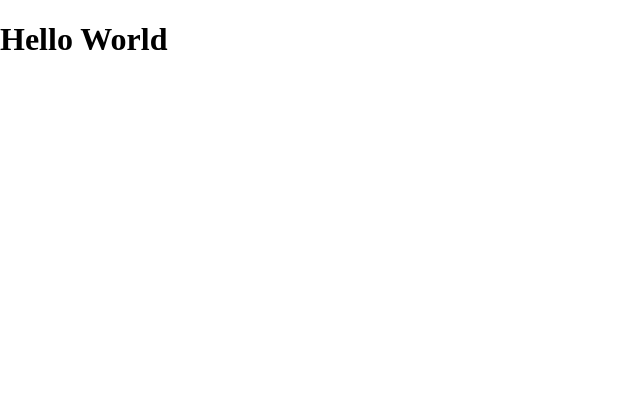
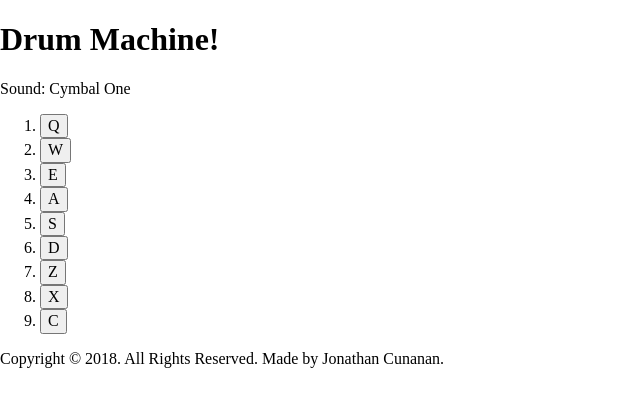
Before and after one commit to jcunanan05/drum-machine, a React (Create React App) app: page / in a window 1280 px wide. Shown: the top 406 px of the page, without its empty margins (0-640 px from the left). Built offline with nearby package versions, Linux system fonts and the light colour scheme.

Commit message:
Add Basic Semantic markup

```diff
--- a/src/components/App.js
+++ b/src/components/App.js
@@ -1,11 +1,25 @@
-import React, { Component } from 'react';
+import React, { Component, Fragment } from 'react';
+import Header from './Header';
+import Display from './Display';
+import Drumpads from './Drumpads';
+import Footer from './Footer';
 
 class App extends Component {
   render() {
     return (
-      <div className="App">
-        <h1>Hello World</h1>
-      </div>
+      <Fragment>
+        <main
+          id="drum-machine"
+          className="main">
+          <Header text="Drum Machine!" />
+
+          <Display soundName={'Cymbal One'} />
+
+          <Drumpads />
+        </main>
+
+        <Footer />
+      </Fragment>
     );
   }
 }
--- /dev/null
+++ b/src/components/Display.js
@@ -0,0 +1,14 @@
+import React from 'react';
+
+const Display = (props) => {
+
+  return (
+    <section
+      id="display"
+      className="display">
+      Sound: { props.soundName }
+    </section>
+  );
+}
+
+export default Display;
--- /dev/null
+++ b/src/components/Drumpad.js
@@ -0,0 +1,11 @@
+import React from 'react';
+
+const Drumpad = (props) => (
+  <li className="drumpad">
+    <button className="drumpad__button">
+      { props.button }
+    </button>
+  </li>
+);
+
+export default Drumpad;
--- /dev/null
+++ b/src/components/Drumpads.js
@@ -0,0 +1,21 @@
+import React from 'react';
+import Drumpad from './Drumpad';
+import drumpadList from '../drumpadList';
+
+const Drumpads = (props) => {
+
+  return (
+    <ol className="drumpads">
+      { drumpadList.map(drumpad => {
+        return (
+          <Drumpad
+            key={drumpad.key}
+            id={drumpad.key}
+            button={drumpad.key} />
+        );
+      }) }
+    </ol>
+  );
+};
+
+export default Drumpads;
--- /dev/null
+++ b/src/components/Footer.js
@@ -0,0 +1,9 @@
+import React from 'react';
+
+const Footer = () => (
+  <footer className="footer">
+    Copyright &copy; 2018. All Rights Reserved. Made by Jonathan Cunanan.
+  </footer>
+);
+
+export default Footer;
--- /dev/null
+++ b/src/components/Header.js
@@ -0,0 +1,11 @@
+import React from 'react';
+
+const Header = (props) => (
+  <header className="header">
+    <h1 className="header__text">
+      { props.text }
+    </h1>
+  </header>
+);
+
+export default Header;
--- /dev/null
+++ b/src/drumpadList.js
@@ -0,0 +1,26 @@
+const drumpads = {
+  keyList: [],
+
+  addKey: function(charKey) {
+    this.keyList.push({
+      "key": charKey
+    });
+  },
+
+  getAllKeys: function() {
+    return this.keyList;
+  }
+};
+
+drumpads.addKey('Q');
+drumpads.addKey('W');
+drumpads.addKey('E');
+drumpads.addKey('A');
+drumpads.addKey('S');
+drumpads.addKey('D');
+drumpads.addKey('Z');
+drumpads.addKey('X');
+drumpads.addKey('C');
+
+
+export default drumpads.getAllKeys();
```
Also changed, not shown: 1 other file (tests, documents, lock files or other folders).
